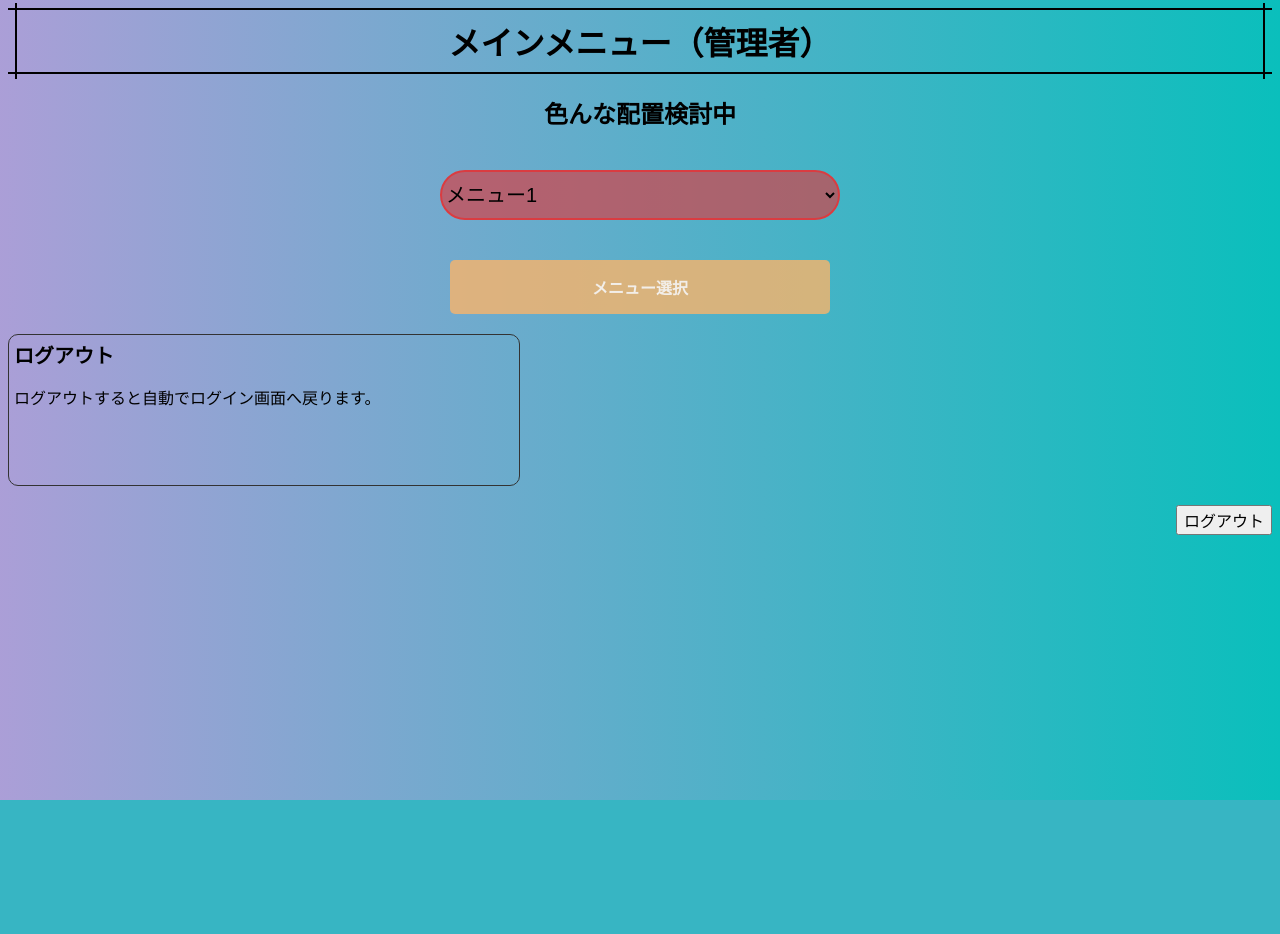
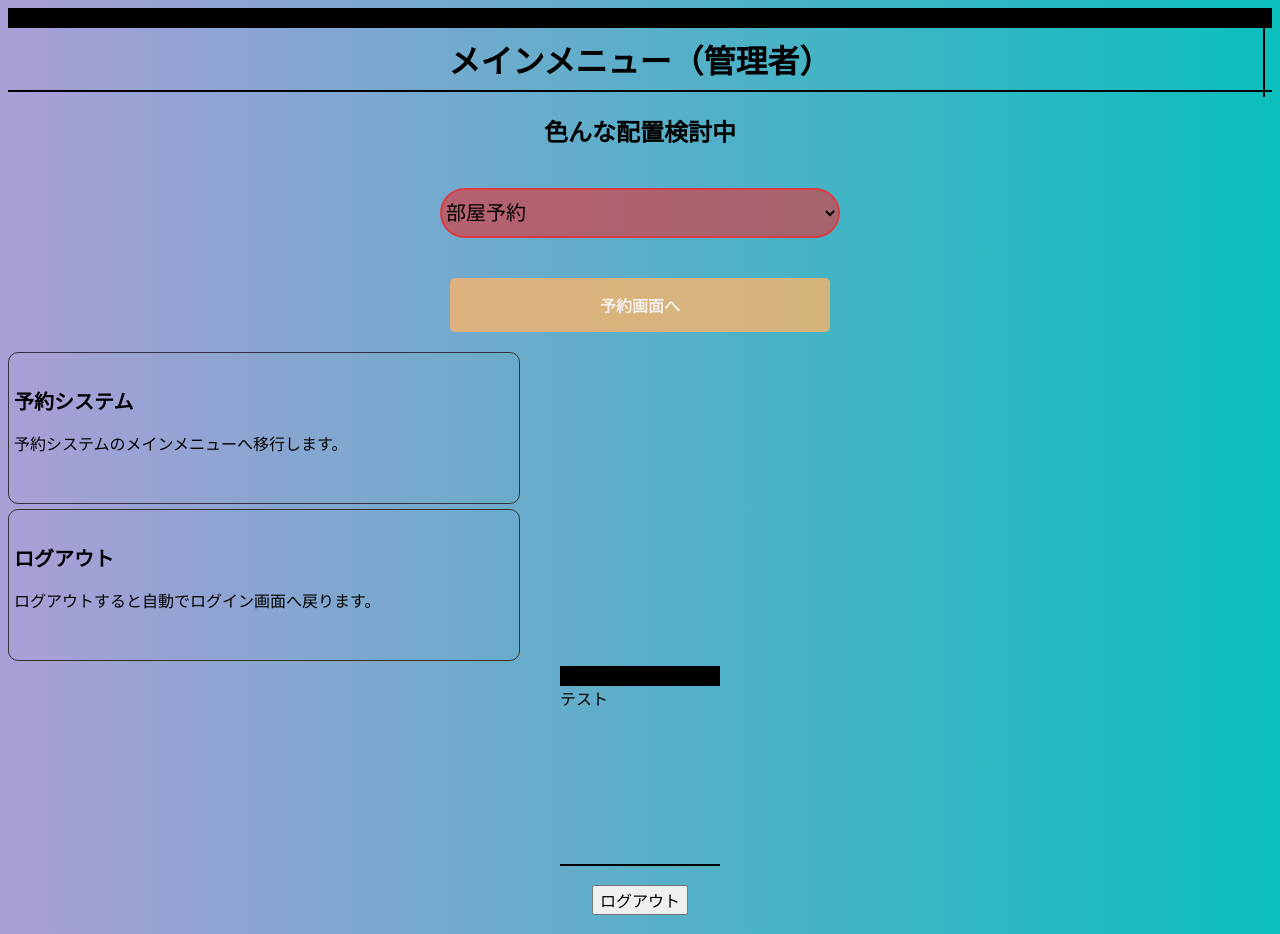
Before and after one commit to harada-keita/ReserveApp, a Django app: page /managermainmenu/ in a window 1280 px wide. Before the commit the page ends 800 px from the top, so only its background shows below. Run offline with Django 5.2, Linux system fonts and the light colour scheme.

```diff
--- a/src/ReserveProject/ReserveApp/urls.py
+++ b/src/ReserveProject/ReserveApp/urls.py
@@ -6,4 +6,5 @@ urlpatterns = [path('login/', views.Login,  name="Login"),
                 path('logout/', views.Logout, name="Logout"),
                 path("ajax/", views.call_write_data, name="call_write_data"),
                 path('managermainmenu/', views.ManagerMainMenu, name='ManagerMainMenu'),
-                path('usermainmenu/', views.UserMainMenu, name="UserMainMenu")]
+                path('usermainmenu/', views.UserMainMenu, name="UserMainMenu"),
+                path('reserveMenu/', views.ReserveMenu, name="ReserveMenu")]
--- a/src/ReserveProject/ReserveApp/views.py
+++ b/src/ReserveProject/ReserveApp/views.py
@@ -46,10 +46,15 @@ def Logout(request):
 
 
 def ManagerMainMenu(request):
+    if request.method == "POST":
+        selected_value = request.POST.get("example")
     params = {
         'title' : 'メインメニュー（管理者）',
-        'message' : '色んな配置検討中'
+        'message' : '色んな配置検討中',
+        'ButtonMessage': '予約画面へ'
+
     }
+
     return render(request, 'ManagerMainMenu.html', params)
 
 def UserMainMenu(request):
@@ -59,6 +64,13 @@ def UserMainMenu(request):
     }
     return render(request, 'UserMainMenu.html', params)
 
+def ReserveMenu(request):
+    params = {
+        'title' : '予約システム'
+    }
+
+    return render(request, 'ReserveMenu.html', params)
+
 
 # ajaxでurl指定したメソッド
 def call_write_data(req):
--- a/src/ReserveProject/config/settings.py
+++ b/src/ReserveProject/config/settings.py
@@ -11,6 +11,7 @@ https://docs.djangoproject.com/en/5.1/ref/settings/
 """
 
 from pathlib import Path
+import os
 
 # Build paths inside the project like this: BASE_DIR / 'subdir'.
 BASE_DIR = Path(__file__).resolve().parent.parent
@@ -118,6 +119,8 @@ USE_TZ = True
 
 STATIC_URL = 'static/'
 
+STATICFILES_DIRS = ([os.path.join(BASE_DIR, 'static')])
+
 # Default primary key field type
 # https://docs.djangoproject.com/en/5.1/ref/settings/#default-auto-field
 
--- a/src/ReserveProject/static/css/MainMenuStyle.css
+++ b/src/ReserveProject/static/css/MainMenuStyle.css
@@ -8,11 +8,11 @@ h1 {
     text-align: center;
     position: relative;
     padding: 0.25em 1em;
-    border-top: solid 2px black;
+    border-top: solid 20px black;
     border-bottom: solid 2px black;
 }
 
-h1:before,
+
 h1:after {
     content: '';
     position: absolute;
@@ -62,55 +62,25 @@ select {
 }
 
 h3{
-    text-align: right;
+    text-align: center;
+}
+
+a{
+    align-content: center;
+}
+
+.container{
+    height: 200px;
+    display: grid;
+    justify-content: center;
+}
+
+.item{
+    width: 10em;
+    border-top: solid 20px black;
+    border-bottom: solid 2px black;
 }
 
 .toLogout {
     font-size: 16px;
 }
-
-
-/* 以下メニュバー */
-.cp_navi03 ul.sidenav {
-    position: relative;
-    display: flex;
-    flex-direction: column;
-    width: 200px;
-    height: 1000px;
-    margin: 0;
-    padding: 0;
-    background: #f1f1f1;
-    list-style-type: none;
-}
-
-.cp_navi03 ul.sidenav li a {
-    display: block;
-    color: #000000;
-    padding: 15px;
-    text-decoration: none;
-}
-
-.cp_navi03 ul.sidenav li a.active {
-    background: #da3c41;
-    color: #ffffff;
-}
-
-/*.active以外のhoverの動き*/
-.cp_navi03 ul.sidenav li a:hover:not(.active) {
-    background-color: #1b2538;
-    color: #ffffff;
-}
-
-@media screen and (max-width: 900px) {
-    .cp_navi03 ul.sidenav {
-        flex-direction: row;
-        width: 100%;
-    }
-}
-
-@media screen and (max-width: 480px) {
-    .cp_navi03 ul.sidenav {
-        flex-direction: column;
-        text-align: center;
-    }
-}
--- a/src/ReserveProject/templates/ManagerMainMenu.html
+++ b/src/ReserveProject/templates/ManagerMainMenu.html
@@ -15,26 +15,37 @@
     <h2>
         <div align="center">
             {{message}}
-            <select name="example" width="100px">
-                <option value="example1">メニュー1</option>
-                <option value="example2">メニュー2</option>
-                <option value="example3">メニュー3</option>
-            </select>
+            <form method="POST" action="{% url 'ReserveApp:ManagerMainMenu' %}">
+                <select name="example" width="100px">
+                    <option value="example1">部屋予約</option>
+                    <option value="example2">メニュー2</option>
+                    <option value="example3">メニュー3</option>
+                </select>
+            </form>
         </div>
     </h2>
 
     <h2>
         <div align="center">
-            <button class="toDetail" type="submit" >メニュー選択</button>
+            <button class="toDetail" type="submit" >{{ButtonMessage}}</button>
         </div>
     </h2>
 
 <!-- ブロックを作成して、それにリンクを貼る -->
 <a style="padding: 5px; margin-bottom: 5px; border: 1px solid #333333; border-radius: 10px;width:500px;max-width:90%;min-height: 140px;display: block;text-decoration:none;"
+    href="{% url 'ReserveApp:ReserveMenu' %}">
+    <div style="color:black;font-size: 20px;font-weight: bold;">予約システム</div>
+    <p style="color:black;">予約システムのメインメニューへ移行します。</p>
+</a>
+<a style="padding: 5px; margin-bottom: 5px; border: 1px solid #333333; border-radius: 10px;width:500px;max-width:90%;min-height: 140px;display: block;text-decoration:none;"
     href="{% url 'ReserveApp:Logout' %}">
     <div style="color:black;font-size: 20px;font-weight: bold;">ログアウト</div>
     <p style="color:black;">ログアウトすると自動でログイン画面へ戻ります。</p>
 </a>
+
+<div class="container">
+    <div class="item">テスト</div>
+</div>
 
     <h3>
         <!--今回遷移先のurlを<form>で書いていたため、ボタンの種類が「submit」でないと起動しない（おそらく）-->
```
Also changed, not shown: src/ReserveProject/ReserveApp/models.py (+12 -0 lines), src/ReserveProject/static/css/ReserveMenuStyle.css (added, +22 -0 lines), src/ReserveProject/templates/Reservemenu.html (added, +20 -0 lines), .txt (added), src/ReserveProject/ReserveApp/migrations/0002_place_schedule.py (added), src/ReserveProject/db.sqlite3, 1 other file.
